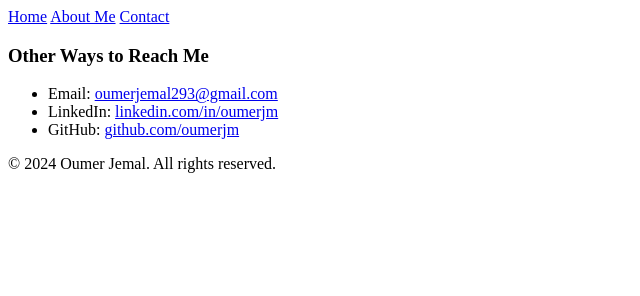
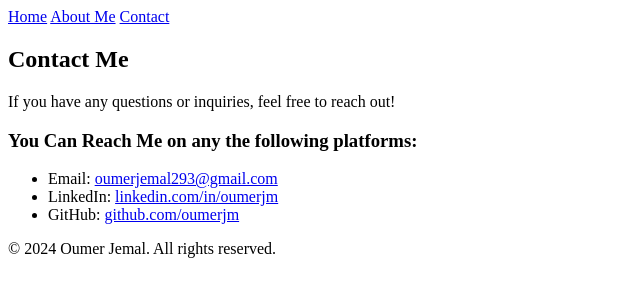
Before and after one commit to oumerjm/MyPortfolio, a plain HTML site: page contact.html in a window 1280 px wide. Shown: the whole page, without its empty margins (0-640 px from the left). Drawn offline with Linux system fonts and the light colour scheme.

Commit message:
done with contact us page

```diff
--- a/contact.html
+++ b/contact.html
@@ -3,7 +3,7 @@
 <head>
     <meta charset="UTF-8">
     <meta name="viewport" content="width=, initial-scale=1.0">
-    <title>Document</title>
+    <title>Contact me</title>
 </head>
 <body>
     <header>
@@ -14,9 +14,13 @@
         </nav>
     </header>
     <main>
+      <section>
+          <h2>Contact Me</h2>
+          <p>If you have any questions or inquiries, feel free to reach out!</p>
+      </section>
 
         <section>
-            <h3>Other Ways to Reach Me</h3>
+            <h3>You Can Reach Me on any the following platforms:</h3>
       <ul>
         <li>Email: <a href="mailto:oumerjemal293@gmail.com">oumerjemal293@gmail.com</a></li>
         <li>LinkedIn: <a href="https://linkedin.com">linkedin.com/in/oumerjm</a></li>
```
